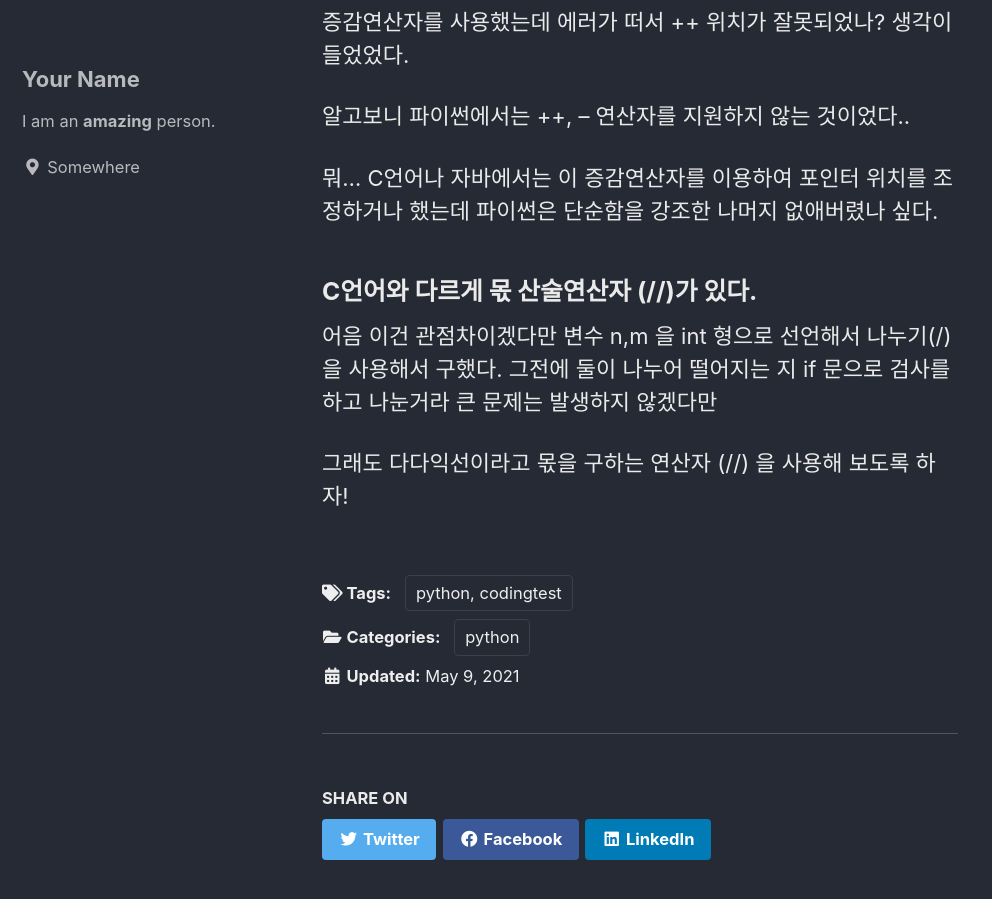
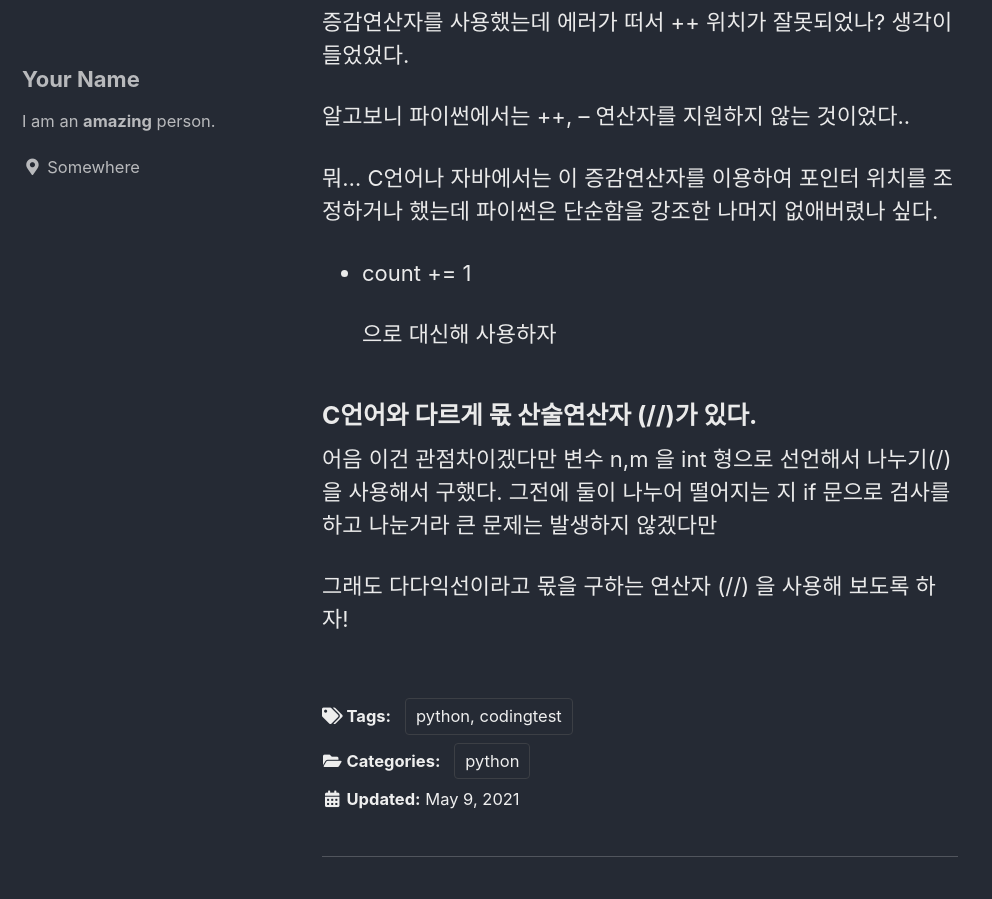
Before and after one commit to Jisu-Jeong25/Jisu-Jeong25.github.io, a Jekyll site: the page built from _posts/2021-05-09-코딩테스트.md, in a window 1280 px wide and 900 px high, scrolled down 2242 px. Shown: the whole window, without its empty margins (0-992 px from the left). Built offline with Jekyll 4.4.1, drawn with Linux system fonts in a browser that asks for light colours; cached includes are drawn as plain includes.

Commit message:
Update 2021-05-09-코딩테스트.md

```diff
--- a/_posts/2021-05-09-코딩테스트.md
+++ b/_posts/2021-05-09-코딩테스트.md
@@ -92,6 +92,12 @@ COUNT++
 
 뭐... C언어나 자바에서는 이 증감연산자를 이용하여 포인터 위치를 조정하거나 했는데 파이썬은 단순함을 강조한 나머지 없애버렸나 싶다.
 
+* count += 1
+
+  으로 대신해 사용하자
+
+
+
 <h3> C언어와 다르게 몫 산술연산자 (//)가 있다. </h3>
 
 어음 이건 관점차이겠다만 변수 n,m 을 int 형으로 선언해서 나누기(/) 을 사용해서 구했다. 그전에 둘이 나누어 떨어지는 지 if 문으로 검사를 하고 나눈거라 큰 문제는 발생하지 않겠다만
```
